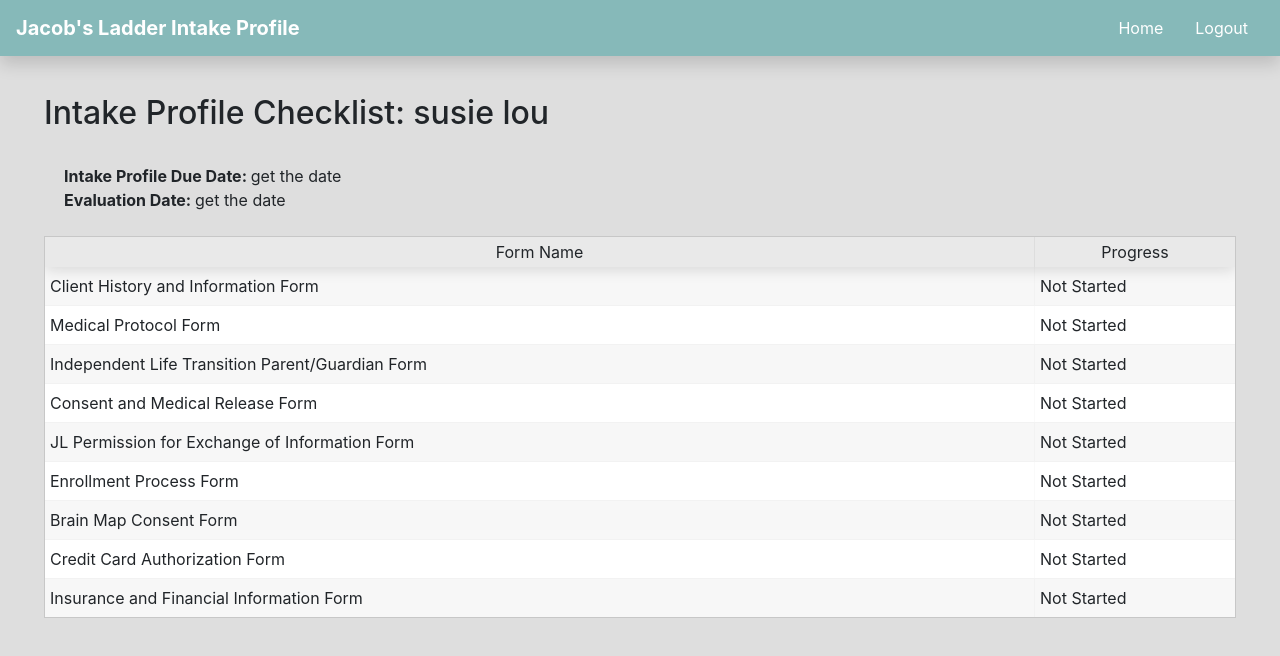
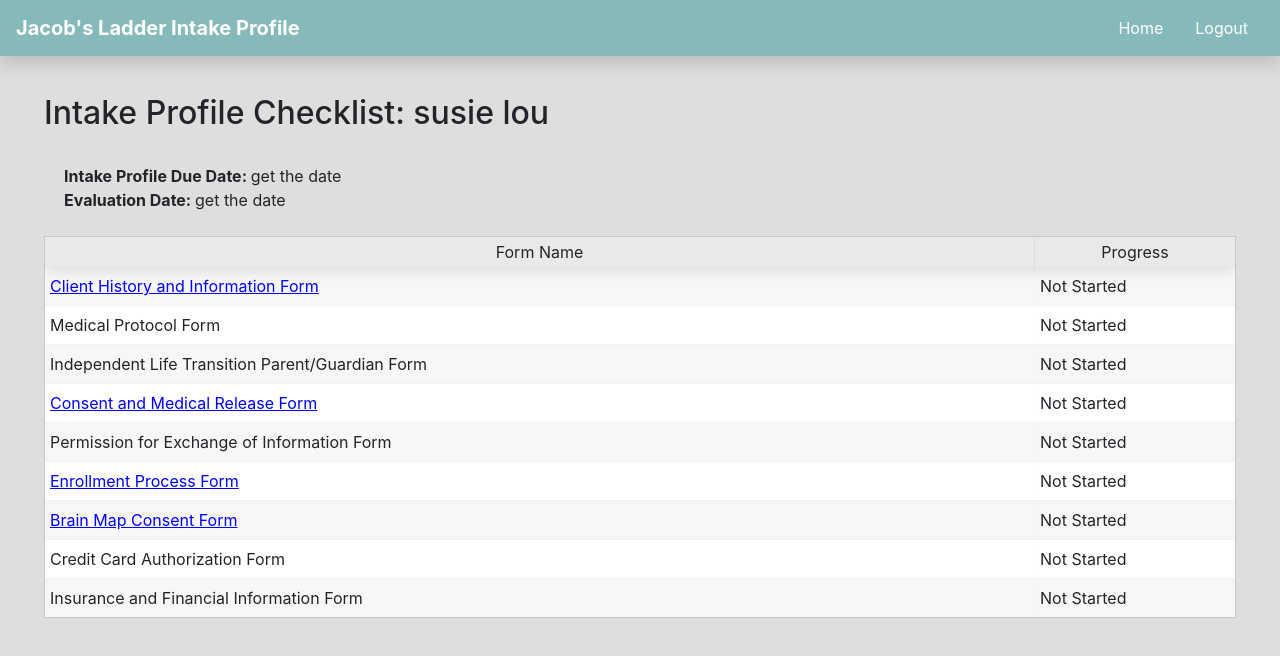
Before and after one commit to JacobsLadderIntake/FrontEndReact, a React (Create React App) app: page /parenthome in a window 1280 px wide. Shown: the top 656 px of the page. Built offline with nearby package versions, Linux system fonts and the light colour scheme.

Commit message:
fully functioning forms look like hyperlinks in parent table

```diff
--- a/src/Parent-Home/ParentTable.js
+++ b/src/Parent-Home/ParentTable.js
@@ -20,9 +20,9 @@ class ParentTable extends Component {
             }],
 
             data: [{
-                name: 'Client History and Information Form',
+                name: <div id="chai" style={{color: 'blue', textDecoration: 'underline'}}>Client History and Information Form</div>,
                 progress: 'Not Started',
-                color: 'white'
+                color: 'white',
             }, {
                 name: 'Medical Protocol Form',
                 progress: 'Not Started'
@@ -30,16 +30,16 @@ class ParentTable extends Component {
                 name: 'Independent Life Transition Parent/Guardian Form',
                 progress: 'Not Started'
             }, {
-                name: 'Consent and Medical Release Form',
+                name: <div id="cmr" style={{color: 'blue', textDecoration: 'underline'}}>Consent and Medical Release Form</div>,
                 progress: 'Not Started'
             }, {
-                name: 'JL Permission for Exchange of Information Form',
+                name: 'Permission for Exchange of Information Form',
                 progress: 'Not Started'
             }, {
-                name: 'Enrollment Process Form',
+                name: <div id="ep" style={{color: 'blue', textDecoration: 'underline'}}>Enrollment Process Form</div>,
                 progress: 'Not Started'
             }, {
-                name: 'Brain Map Consent Form',
+                name: <div id="bmc" style={{color: 'blue', textDecoration: 'underline'}}>Brain Map Consent Form</div>,
                 progress: 'Not Started'
             }, {
                 name: 'Credit Card Authorization Form',
@@ -53,14 +53,20 @@ class ParentTable extends Component {
 
     handleClick(row, event) {
         event.preventDefault();
-        if (row.name === "Brain Map Consent Form") {
+        if (row.name.props.id === "bmc") {
             this.props.history.push("/bmc");
-        } else if (row.name === "Enrollment Process Form") {
+        } else if (row.name.props.id === "ep") {
             this.props.history.push("/ep");
-        } else if (row.name === "Consent and Medical Release Form") {
+        } else if (row.name.props.id === "cmr") {
             this.props.history.push("/cmr");
-        } else if (row.name === "Client History and Information Form") {
+        } else if (row.name.props.id === "chai") {
             this.props.history.push("/chai");
+        } else if (row.name === "Permission for Exchange of Information Form") {
+            this.props.history.push("/pei");
+        } else if (row.name === "Credit Card Authorization Form") {
+            this.props.history.push("/cca");
+        } else if (row.name === "Insurance and Financial Information Form") {
+            this.props.history.push("/ifi");
         }
         // console.log(this.state.data.name);
         // need to figure out how to access the row that has been clicked on, not sure how to do that though
```
